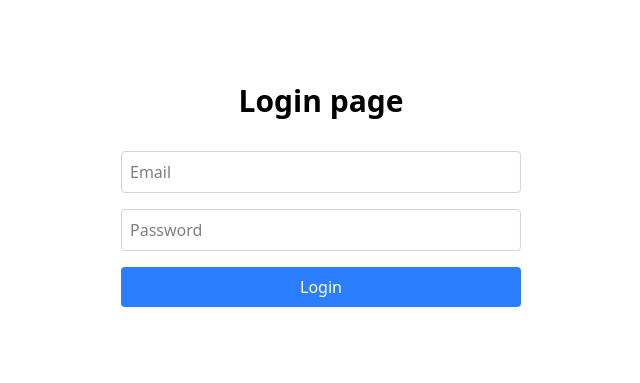
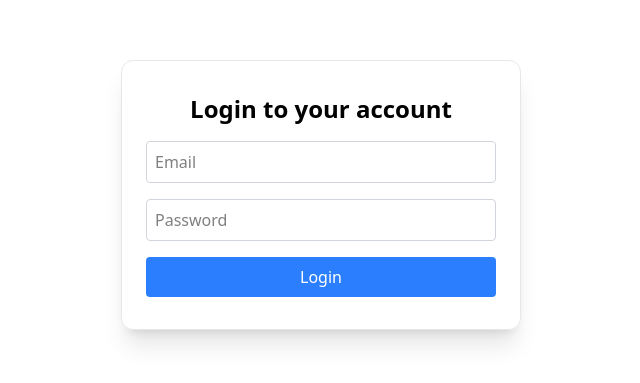
Before and after one commit to efegure/vue-sales-graph, a Vue app: page / in a window 1280 px wide. Shown: the part 205-588 px from the top of the page, without its empty margins (319-959 px from the left). Built offline with nearby package versions, Linux system fonts and the light colour scheme; the HTML template or start-up script is replaced by a standard one; what vuex-persister would draw is missing.

Commit message:
feat: minor bugfixes

```diff
--- a/src/views/ChartView.vue
+++ b/src/views/ChartView.vue
@@ -149,8 +149,8 @@ watch(
 
       <SKUTable
         v-if="
-          getters.getDailySalesSKUList.item.skuList.length > 0 &&
-          getters.getSKURefundRate.length > 0
+          getters.getDailySalesSKUList?.item?.skuList?.length > 0 &&
+          getters.getSKURefundRate?.length > 0
         "
         :skuList="getters.getDailySalesSKUList"
         :pageSize="10"
--- a/src/views/LoginView.vue
+++ b/src/views/LoginView.vue
@@ -43,11 +43,14 @@ const login = () => {
 }
 </script>
 <template>
-  <div class="mx-8 my-12 h-full">
+  <div class="px-8 py-12 h-full">
     <div class="flex flex-col justify-center items-center h-full w-full gap-8">
-      <h1 class="text-3xl font-bold">Login page</h1>
+      <form
+        class="flex flex-col gap-4 max-w-[400px] mx-auto w-full py-8 px-6 border border-gray-200 rounded-xl shadow-xl"
+        @submit.prevent="login"
+      >
+        <h1 class="text-2xl font-bold text-center">Login to your account</h1>
 
-      <form class="flex flex-col gap-4 max-w-[400px] mx-auto w-full" @submit.prevent="login">
         <InputField
           v-model="email"
           placeholder="Email"
```
